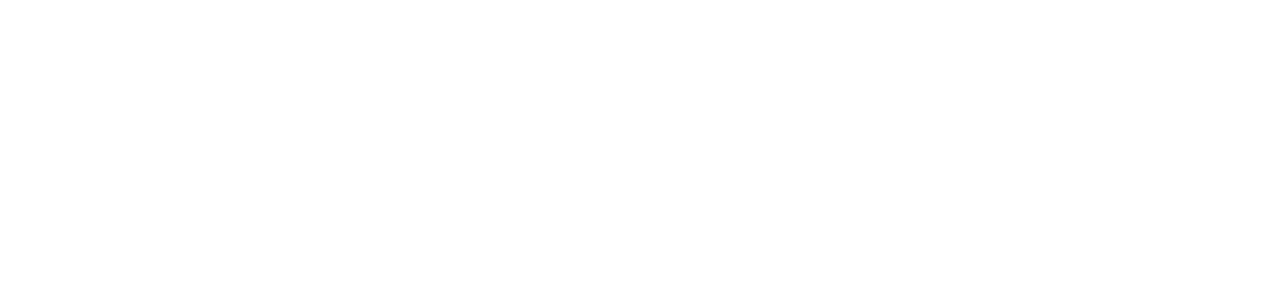
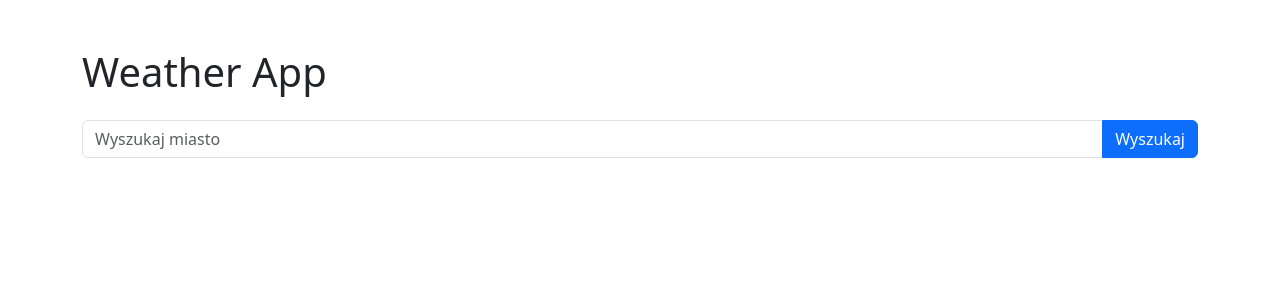
Before and after one commit to michalpawlowski-mp/WeatherApp, a Next.js app: page / in a window 1280 px wide. Shown: the top 300 px of the page. Built offline with nearby package versions, Linux system fonts and the light colour scheme.

Commit message:
feat: dodanie komponentów SearchCity, ShowWeather oraz obsługi API weather

```diff
--- /dev/null
+++ b/app/ExampleCities.jsx
@@ -0,0 +1,3 @@
+export default function ExampleCities() {
+  return;
+}
--- /dev/null
+++ b/app/SearchCity.jsx
@@ -0,0 +1,18 @@
+"use client";
+
+export default function SearchCity({ city, setCity, getWeather }) {
+  return (
+    <div className="input-group mb-3">
+      <input
+        className="form-control"
+        placeholder="Wyszukaj miasto"
+        value={city}
+        onChange={(e) => setCity(e.target.value)}
+      />
+
+      <button className="btn btn-primary" onClick={getWeather}>
+        Wyszukaj
+      </button>
+    </div>
+  );
+}
--- /dev/null
+++ b/app/ShowWeather.jsx
@@ -0,0 +1,15 @@
+"use client";
+
+export default function ShowWeather({ weather }) {
+  return (
+    <>
+      {weather && (
+        <div className="card p-3">
+          <h3>{weather.name}</h3>
+          <p>Temperature: {weather.main.temp}°C</p>
+          <p>Weather: {weather.weather[0].description}</p>
+        </div>
+      )}
+    </>
+  );
+}
--- /dev/null
+++ b/app/api/weather/route.js
@@ -0,0 +1,14 @@
+export async function GET(req) {
+  const { searchParams } = new URL(req.url);
+  const city = searchParams.get("city");
+
+  const apiKey = process.env.WEATHER_API_KEY;
+
+  const res = await fetch(
+    `https://api.openweathermap.org/data/2.5/weather?q=${city}&appid=${apiKey}&units=metric&lang=pl`,
+  );
+
+  const data = await res.json();
+
+  return Response.json(data);
+}
--- a/app/globals.scss
+++ b/app/globals.scss
@@ -0,0 +1 @@
+@import "bootstrap/dist/css/bootstrap.min.css";
--- a/app/layout.js
+++ b/app/layout.js
@@ -4,15 +4,12 @@
   title: "WeatherApp - Twoja Prognoza Pogody",
   description: "Aplikacja pogodowa stworzona w Next.js z użyciem SCSS i Bootstrapa",
   authors: [{ name: "MPDEV | Michał Pawłowski", url: "https://michalpawlowski.pl/" }],
-  icons: {
-    icon: "./weatherapp.ico",
-  },
 };
 
 export default function RootLayout({ children }) {
   return (
     <html lang="pl">
-      <body className="bg-success">{children}</body>
+      <body className="vh-100 vw-100 overflow-hidden">{children}</body>
     </html>
   );
 }
--- a/app/page.js
+++ b/app/page.js
@@ -1,3 +1,28 @@
+"use client";
+
+import { useState } from "react";
+import ExampleCities from "./ExampleCities";
+import SearchCity from "./SearchCity";
+import ShowWeather from "./ShowWeather";
+
 export default function Home() {
-  return;
+  const [city, setCity] = useState("");
+  const [weather, setWeather] = useState(null);
+
+  const getWeather = async () => {
+    const res = await fetch(`/api/weather?city=${city}`);
+    const data = await res.json();
+
+    setWeather(data);
+  };
+
+  return (
+    <div className="container mt-5">
+      <h1 className="mb-4">Weather App</h1>
+
+      <SearchCity city={city} setCity={setCity} getWeather={getWeather} />
+      {/* <ExampleCities /> */}
+      <ShowWeather weather={weather} />
+    </div>
+  );
 }
```
Also changed, not shown: 1 other file (tests, documents, lock files or other folders).
